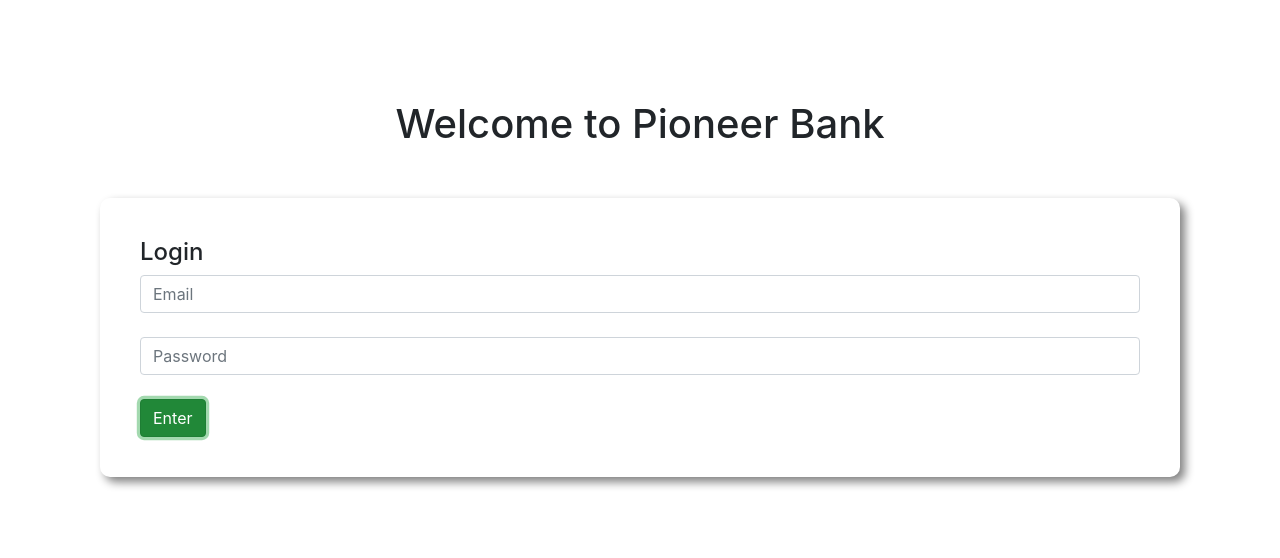
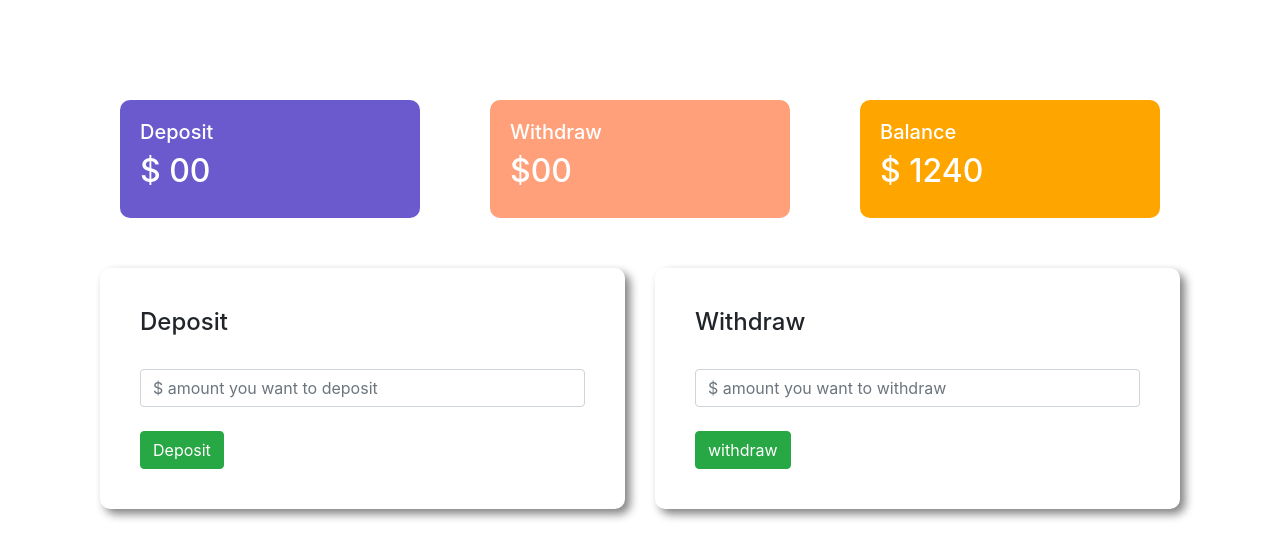
Before and after one commit to sohan110111/pioneer-bank, a plain HTML site: page index.html in a window 1280 px wide. Both pictures are taken after a click on the button "Enter". Drawn offline with nearby package versions, Linux system fonts and the light colour scheme.

Commit message:
partial done

```diff
--- a/index.html
+++ b/index.html
@@ -21,5 +21,86 @@
             <button id = "login" class="btn btn-success" type="button">Enter</button>
         </div>
     </div>
+    <div id="transaction-area">
+        <div class="row">
+            <div class="col-md-4">
+                <div class="deposit status">
+                    <h5>Deposit</h5>
+                    <h2>$ <span id="currentDeposit">00</span> </h2>
+                </div>
+            </div>
+            <div class="col-md-4 ">
+                <div class="withdraw status">
+                    <h5>Withdraw</h5>
+                    <h2>$00</h2>
+                </div>
+            </div>
+            <div class="col-md-4">
+                <div class="balance status">
+                    <h5>Balance</h5>
+                    <h2>$ <span id="currentBalance">1240</span> <h2>
+                </div>
+            </div>
+        </div>
+        <div class="row">
+            <div class="col-md-6">
+                <div class="submit-area">
+                    <h4>Deposit</h4>
+                    <br>
+                    <input id = "depositAmount" type="text" class="form-control" placeholder="$ amount you want to deposit">
+                    <br>
+                    <div  id = "addDeposit" class="btn btn-success">Deposit</div>
+                </div>
+            </div>
+            <div class="col-md-6">
+                <div class="submit-area">
+                    <h4>Withdraw</h4>
+                    <br>
+                    <input id = "withdrawAmount" type="text" class="form-control" placeholder="$ amount you want to withdraw">
+                    <br>
+                    <div id = "addWithdraw" class="btn btn-success" >withdraw</div>
+                </div>
+            </div>
+        </div>
+
+    </div>
+    <script>
+        // login button event handler
+        const loginBtn = document.getElementById("login");
+        loginBtn.addEventListener("click", function(){
+            const loginArea = document.getElementById("login-area");
+            loginArea.style.display = "none";
+            const transactionArea = document.getElementById("transaction-area");
+            transactionArea.style.display = "block";
+        })
+
+        // deposit button event handler
+        const addDeposit = document.getElementById("addDeposit");
+        addDeposit.addEventListener("click", function(){
+            const depositAmount = document.getElementById("depositAmount").value;
+            const depositNumber = parseFloat(depositAmount);
+
+
+            updateSpanText("currentDeposit", depositNumber);
+
+            updateSpanText("currentBalance", depositNumber);
+
+            document.getElementById("depositAmount").value = "";
+
+        })
+
+        const withdrawBtn = document.getElementById("addWithdraw");
+        withdrawBtn.addEventListener("click", function() {
+            const withdrawAmount = document.getElementById("withdrawAmount").value;
+            console.log(withdrawAmount);
+        })
+
+        function updateSpanText(id, depositNumber) {
+            const current = document.getElementById(id).innerText;
+            const currentNumber = parseFloat(current);
+            const totalAmount = depositNumber + currentNumber;
+            document.getElementById(id).innerText = totalAmount;
+        }
+    </script>
 </body>
 </html>
--- a/style.css
+++ b/style.css
@@ -2,8 +2,33 @@ body {
     padding: 100px;
 }
 .submit-area {
+    /*display : inline;
+    display: block;
+    display: inline-block;
+    display: inline-flex;
+    display: inline-flexbox;*/
+
+
     margin-top: 50px;
     border-radius: 10px;
     box-shadow: 5px 5px 10px gray;
     padding: 40px;
 }
+#transaction-area {
+    display: none;
+}
+.status {
+    margin: 0 20px;
+    color: white;
+    padding: 20px;
+    border-radius: 10px;
+}
+.deposit {
+    background-color: slateblue;
+}
+.withdraw {
+    background-color: lightsalmon;
+}
+.balance {
+    background-color: orange;
+}
```
